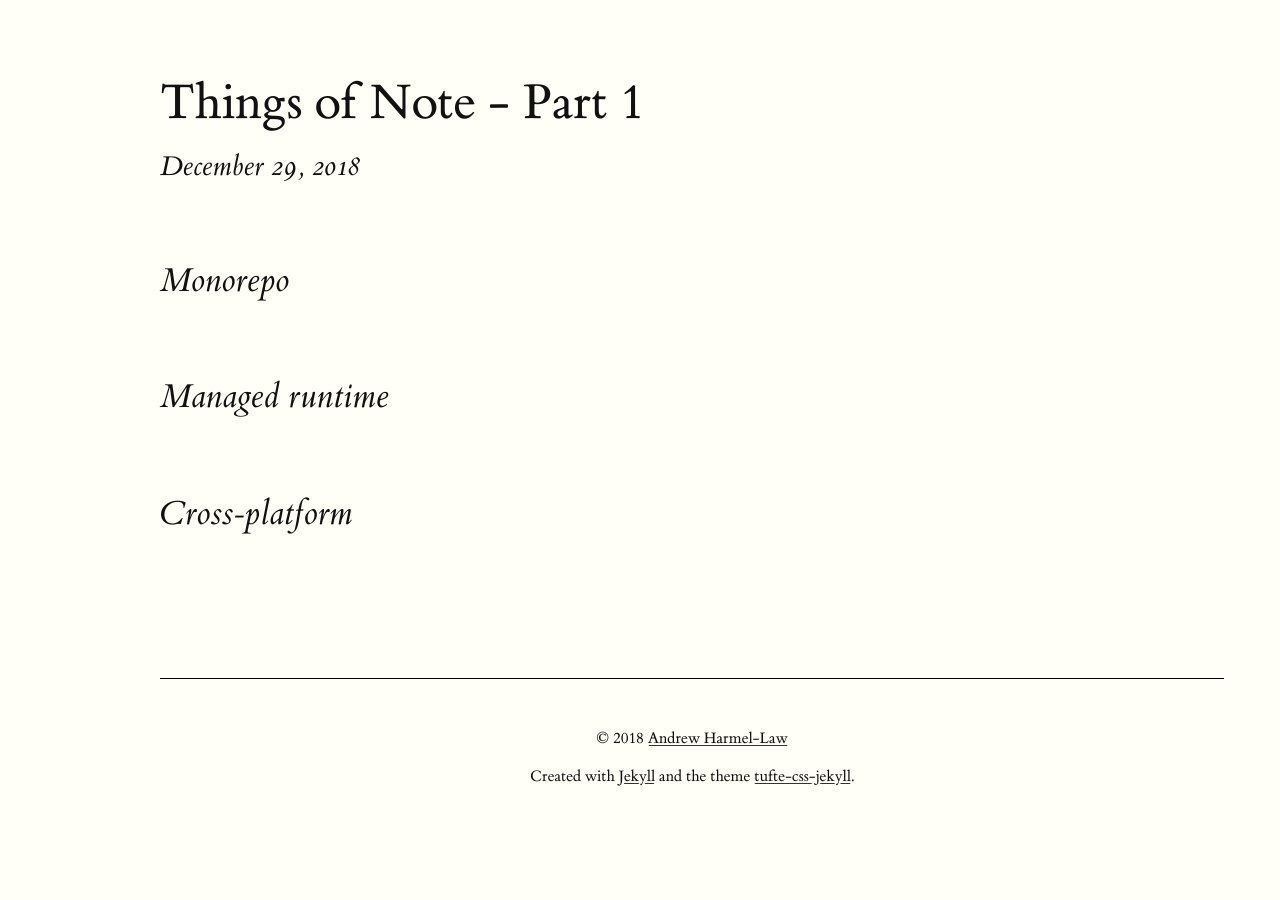
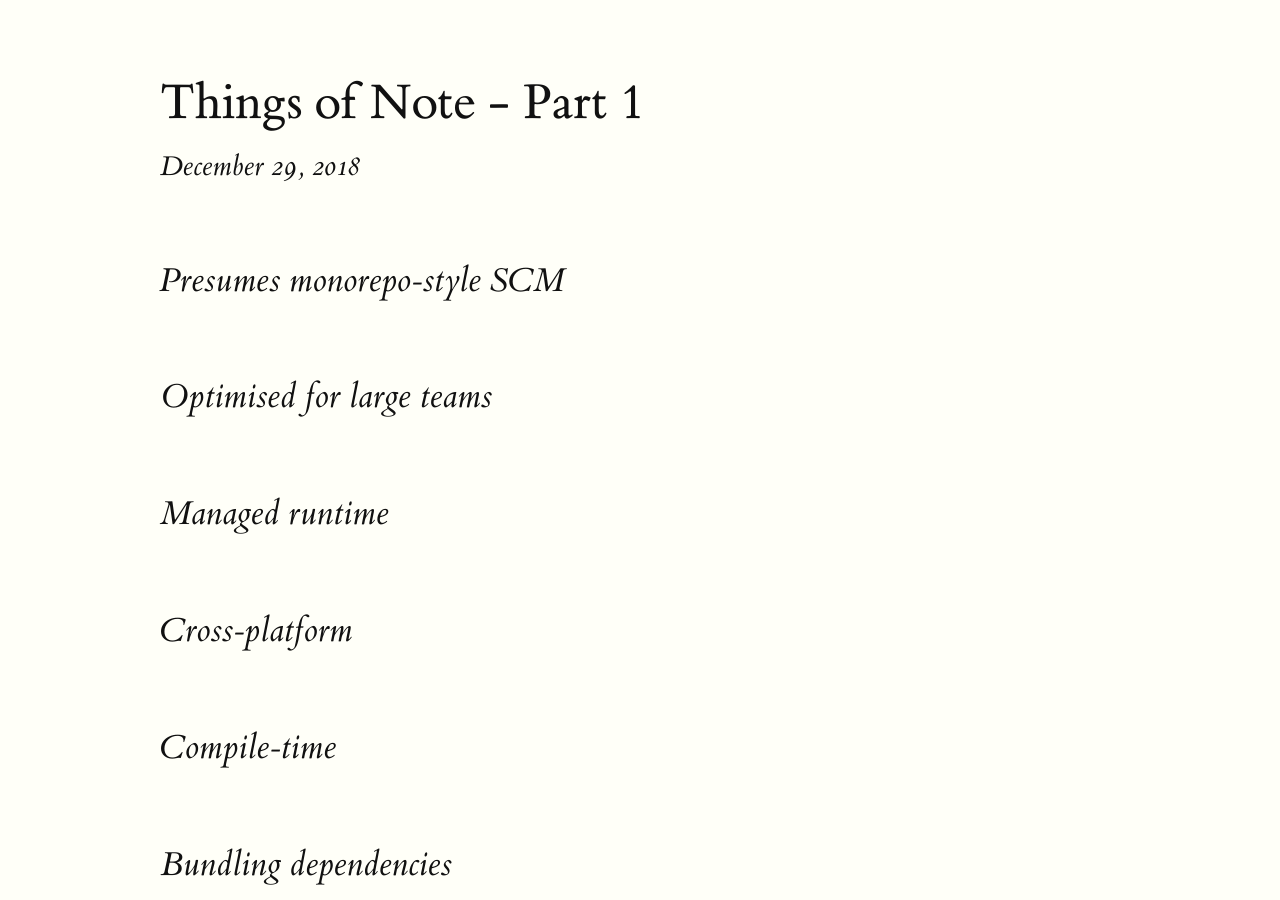
Before and after one commit to grokkinkotlin/grokkinkotlin.github.com, a Jekyll site: the page built from _posts/2018-12-29-things-of-note-pt1.md, in a window 1280 px wide and 900 px high, scrolled down 489 px. Built offline with Jekyll 4.4.1, drawn with Linux system fonts in a browser that asks for light colours; before the commit the page ends 1291 px from its top, so only the background shows below that.

Commit message:
Commit changes in src

```diff
--- a/_posts/2018-12-29-things-of-note-pt1.md
+++ b/_posts/2018-12-29-things-of-note-pt1.md
@@ -2,6 +2,9 @@
 title: "Things of Note - Part 1"
 layout: post
 ---
-## Monorepo
+## Presumes monorepo-style SCM
+## Optimised for large teams
 ## Managed runtime
 ## Cross-platform
+## Compile-time
+## Bundling dependencies
```
Also changed, not shown: _posts/2018-12-28-setting-up.md (+5 -0 lines).
